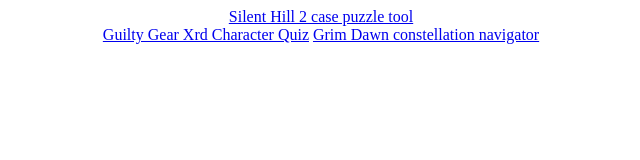
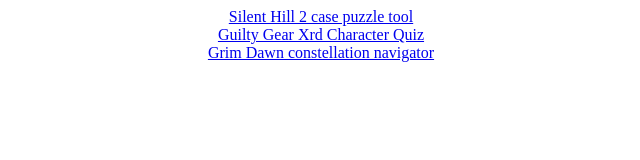
Before and after one commit to Arctice/arctice.github.io, a plain HTML site: page index.html in a window 1280 px wide. Shown: the whole page, without its empty margins (319-959 px from the left). Drawn offline with Linux system fonts and the light colour scheme.

Commit message:
Update index.html

```diff
--- a/index.html
+++ b/index.html
@@ -5,8 +5,8 @@
     <center>
     <a id="popout-link" href="sh2tool-popout.html"  onclick="window.open('sh2tool-popout.html', 'newwindow', 'width=300, height=500'); return false;">Silent Hill 2 case puzzle tool</a>
     <br>
-    <a href="XrdQuizRevamp">Guilty Gear Xrd Character Quiz</a>
-    <a href="gd-starnav">Grim Dawn constellation navigator</a>
+    <a href="XrdQuizRevamp">Guilty Gear Xrd Character Quiz</a> <br>
+    <a href="gd-starnav">Grim Dawn constellation navigator</a> <br>
     </center>
   </body>
 </html>
```
